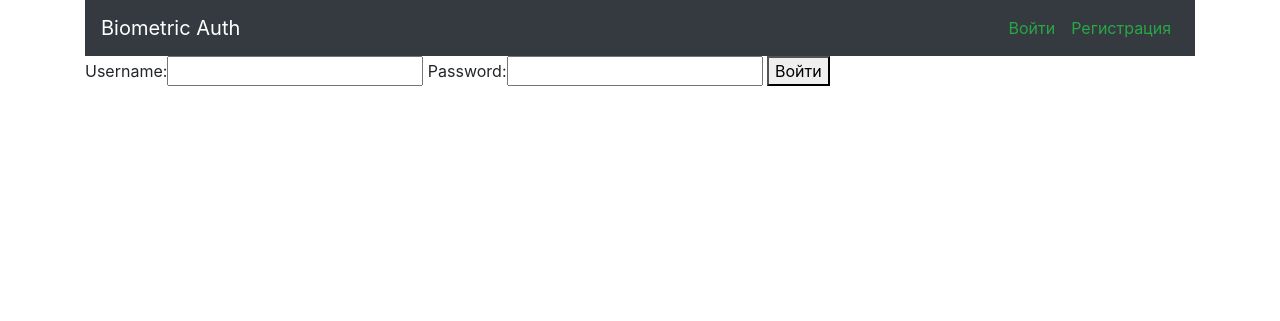
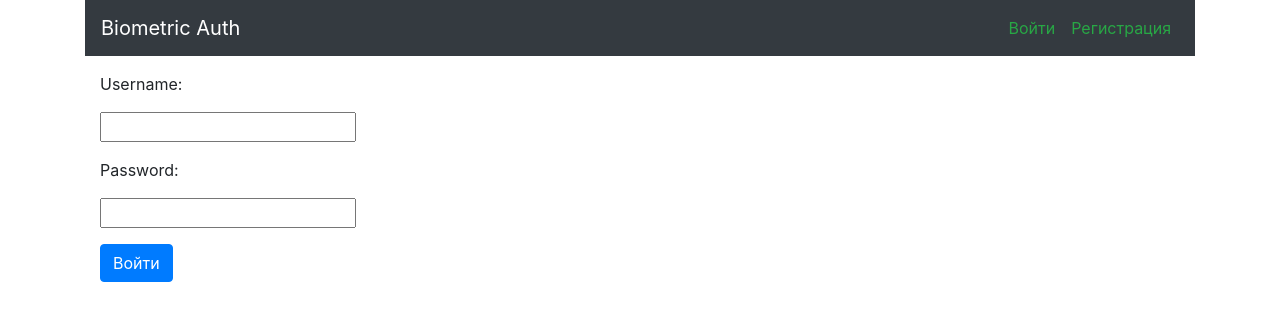
Before and after one commit to pan4os/Biometric-Auth, a Django app: page /accounts/sign-in/ in a window 1280 px wide. Shown: the top 321 px of the page. Run offline with Django 3.2, Linux system fonts and the light colour scheme; some libraries are stand-ins or nearby versions.

Commit message:
edit layouts

```diff
--- a/BiometricAuth_eng/templates/BiometricAuth/login.html
+++ b/BiometricAuth_eng/templates/BiometricAuth/login.html
@@ -3,7 +3,23 @@
 {% block content %}
     <form method='POST'>
         {% csrf_token %}
-        {{ form }}
-        <button type="submit">Войти</button>
+        <div class="pb-3"></div>
+        {% for field in form %}
+        <div class="col-md-4">
+            <label class="" for="username">
+
+
+            {{ field.label_tag }}
+        </div>
+        <div class="col-md-4">
+        {{ field }}
+        <p></p>
+        <p></p>
+    </div>
+        {% endfor %}
+        <p></p>
+        <div class="col-md-6">
+        <button type="submit" class="btn btn-primary">Войти</button>
+    </div>
     </form>
 {% endblock %}
```
Also changed, not shown: BiometricAuth_eng/templates/BiometricAuth/signup.html (+10 -2 lines).
